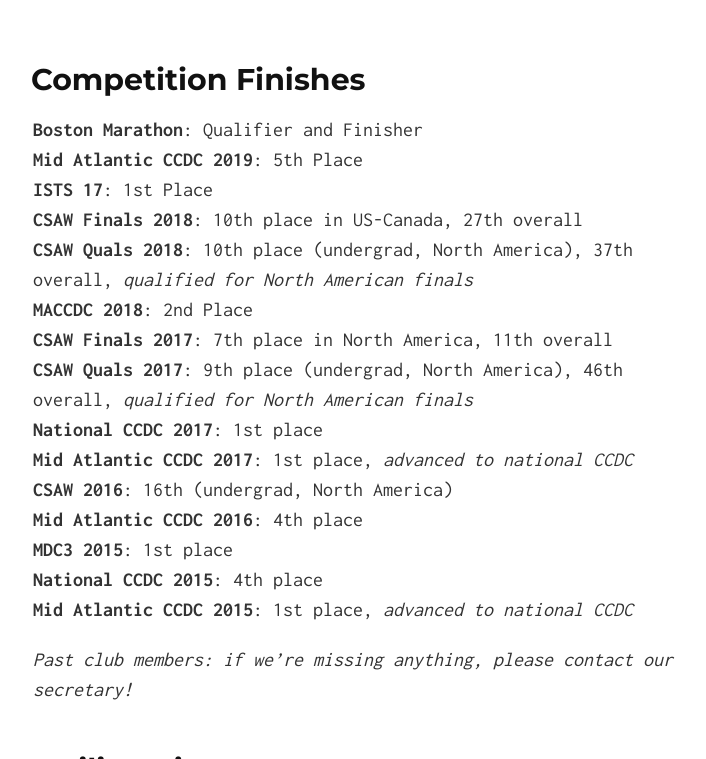
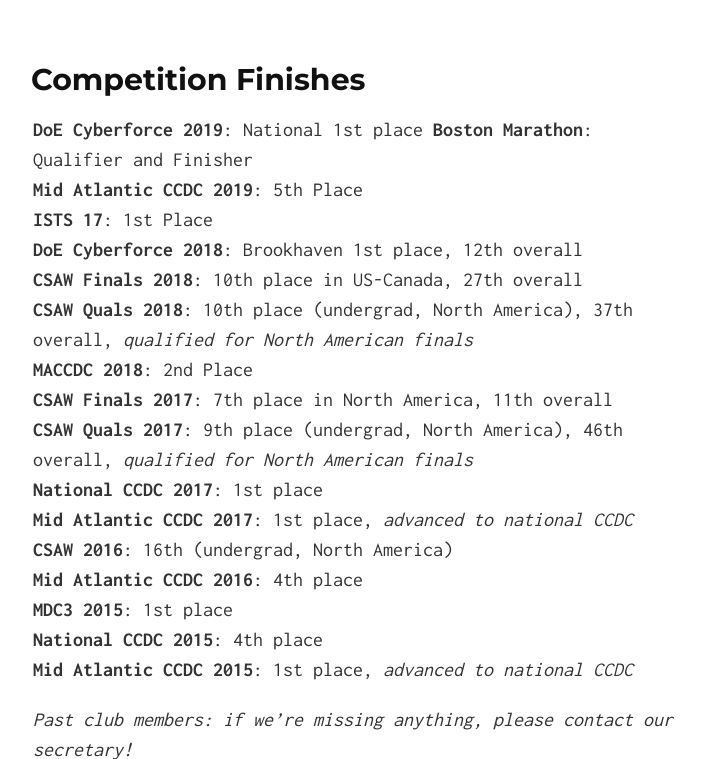
Before and after one commit to UMBCCyberDawgs/umbccyberdawgs.github.io, a Jekyll site: the page built from index.md, in a window 1280 px wide and 900 px high, scrolled down 3229 px, cut to the strip 141-900 px from the top of the window. Shown: the whole strip, without its empty margins (287-993 px from the left). Built offline with Jekyll 4.4.1, drawn with Linux system fonts in a browser that asks for light colours; our own code applies the rules of GitHub Pages for plain Markdown files.

Commit message:
Update index.md

```diff
--- a/index.md
+++ b/index.md
@@ -87,9 +87,11 @@ over the next year, so stay tuned...
 </div>
 
 ## <a name="finishes">Competition Finishes</a>
+**DoE Cyberforce 2019**: National 1st place
 **Boston Marathon**: Qualifier and Finisher<br>
 **Mid Atlantic CCDC 2019**: 5th Place<br>
 **ISTS 17**: 1st Place<br>
+**DoE Cyberforce 2018**: Brookhaven 1st place, 12th overall
 **CSAW Finals 2018**: 10th place in US-Canada, 27th overall
 **CSAW Quals 2018**: 10th place (undergrad, North America), 37th overall, *qualified for North American finals*
 **MACCDC 2018**: 2nd Place
```
